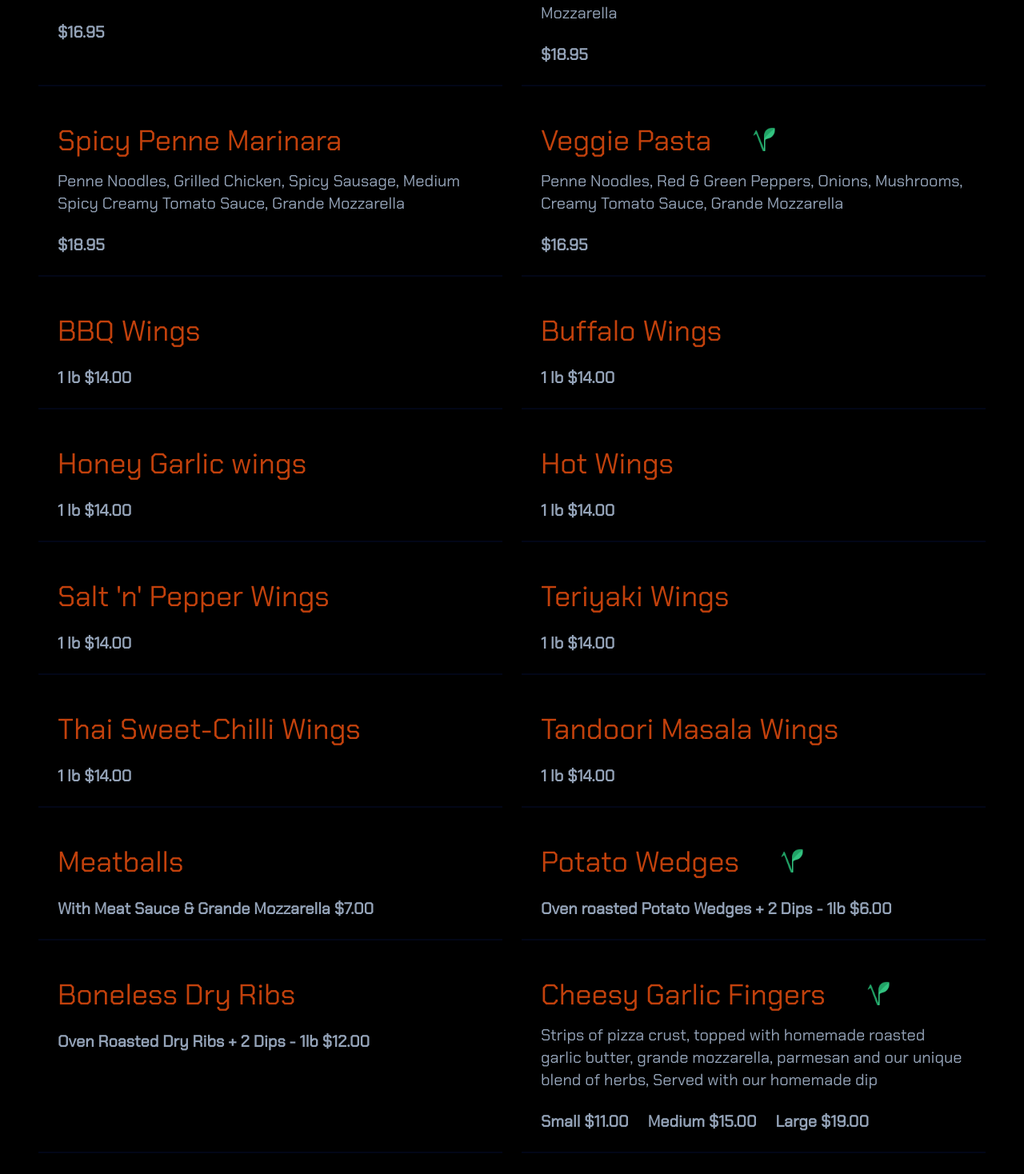
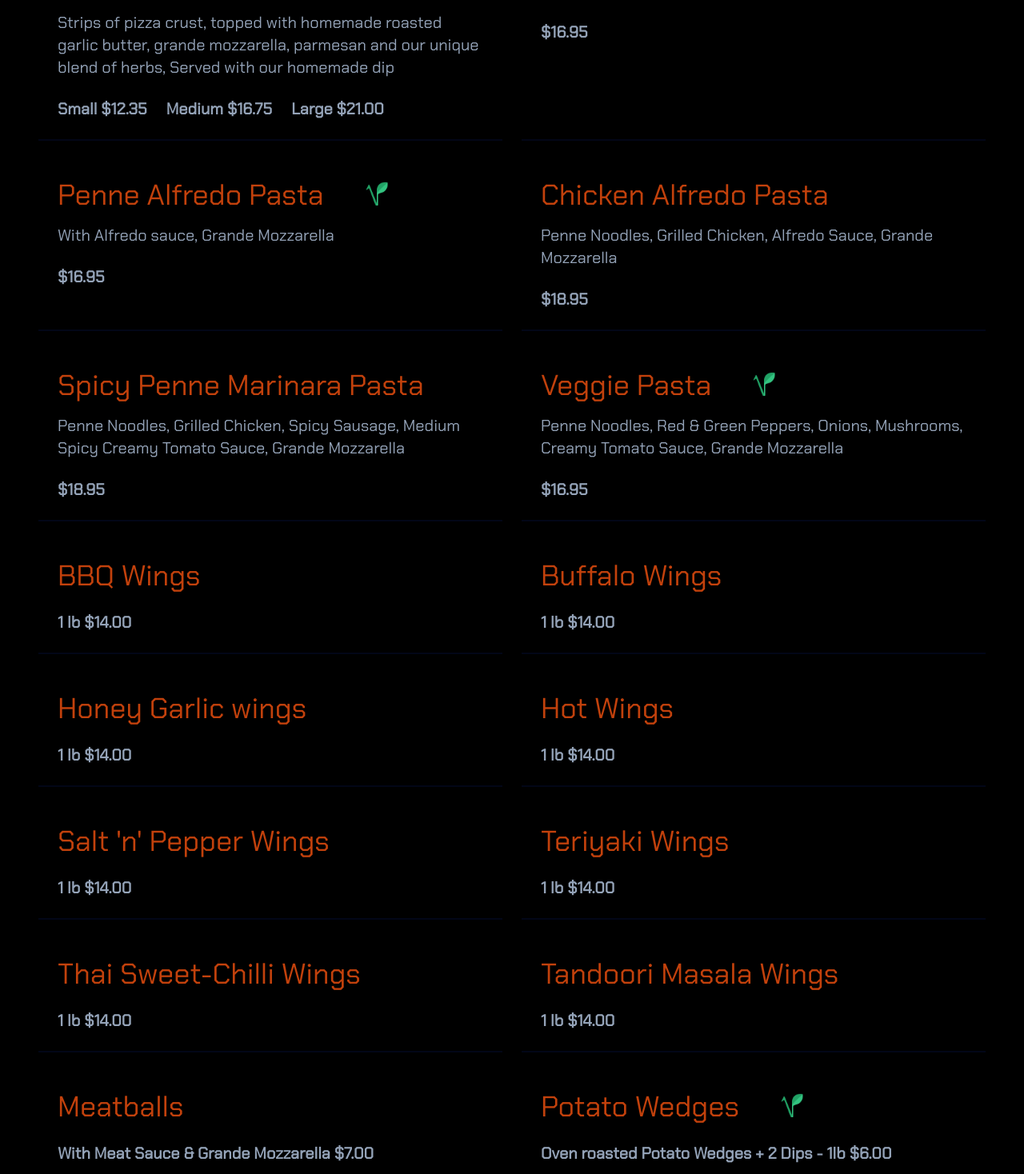
Before and after one commit to harjot85/best-bite, a React (Vite) app: page / in a window 1280 px wide. Shown: the part 6202-7670 px from the top of the page at 80% size. Built offline with nearby package versions, Linux system fonts and the light colour scheme.

Commit message:
Updated Menu Order and Pasta

```diff
--- a/src/components/menu/menu-item.tsx
+++ b/src/components/menu/menu-item.tsx
@@ -12,8 +12,6 @@ type MenuItem = {
   };
 };
 const MenuItem = ({ item }: MenuItem) => {
-  const {} = item;
-
   return (
     <div className="border-b-2 border-slate-800 md:border-slate-950 p-6 text-slate-400">
       <div className="text-2xl lg:text-4xl mb-4 flex space-x-12 items-start">
--- a/src/data/data.json
+++ b/src/data/data.json
@@ -813,6 +813,40 @@
         ]
       },
       {
+        "name": "Cheesy Garlic Fingers",
+        "classification": "vegetarian",
+        "category": "cheesy fingers",
+        "ingredients": [
+          "Strips of pizza crust",
+          "topped with homemade roasted garlic butter",
+          "grande mozzarella",
+          "parmesan and our unique blend of herbs",
+          "Served with our homemade dip"
+        ],
+        "sizes": [
+          { "name": "Small", "price": "$11.00" },
+          { "name": "Medium", "price": "$15.00" },
+          { "name": "Large", "price": "$19.00" }
+        ]
+      },
+      {
+        "name": "Cheesy Garlic Fingers with Bacon",
+        "classification": "meat",
+        "category": "cheesy fingers",
+        "ingredients": [
+          "Strips of pizza crust",
+          "topped with homemade roasted garlic butter",
+          "grande mozzarella",
+          "parmesan and our unique blend of herbs",
+          "Served with our homemade dip"
+        ],
+        "sizes": [
+          { "name": "Small", "price": "$12.35" },
+          { "name": "Medium", "price": "$16.75" },
+          { "name": "Large", "price": "$21.00" }
+        ]
+      },
+      {
         "name": "Lasagna",
         "classification": "meat",
         "category": "pasta",
@@ -820,14 +854,14 @@
         "sizes": [{ "name": "", "price": "$16.95" }]
       },
       {
-        "name": "Penne Alfredo",
-        "classification": "meat",
+        "name": "Penne Alfredo Pasta",
+        "classification": "vegetarian",
         "category": "pasta",
         "ingredients": ["With Alfredo sauce", "Grande Mozzarella"],
         "sizes": [{ "name": "", "price": "$16.95" }]
       },
       {
-        "name": "Chicken Alfredo",
+        "name": "Chicken Alfredo Pasta",
         "classification": "meat",
         "category": "pasta",
         "ingredients": [
@@ -839,7 +873,7 @@
         "sizes": [{ "name": "", "price": "$18.95" }]
       },
       {
-        "name": "Spicy Penne Marinara",
+        "name": "Spicy Penne Marinara Pasta",
         "classification": "meat",
         "category": "pasta",
         "ingredients": [
@@ -937,7 +971,10 @@
         "category": "side orders",
         "ingredients": [],
         "sizes": [
-          { "name": "Oven roasted Potato Wedges + 2 Dips - 1lb", "price": "$6.00" }
+          {
+            "name": "Oven roasted Potato Wedges + 2 Dips - 1lb",
+            "price": "$6.00"
+          }
         ]
       },
       {
@@ -949,40 +986,7 @@
           { "name": "Oven Roasted Dry Ribs + 2 Dips - 1lb", "price": "$12.00" }
         ]
       },
-      {
-        "name": "Cheesy Garlic Fingers",
-        "classification": "vegetarian",
-        "category": "cheesy fingers",
-        "ingredients": [
-          "Strips of pizza crust",
-          "topped with homemade roasted garlic butter",
-          "grande mozzarella",
-          "parmesan and our unique blend of herbs",
-          "Served with our homemade dip"
-        ],
-        "sizes": [
-          { "name": "Small", "price": "$11.00" },
-          { "name": "Medium", "price": "$15.00" },
-          { "name": "Large", "price": "$19.00" }
-        ]
-      },
-      {
-        "name": "Cheesy Garlic Fingers with Bacon",
-        "classification": "meat",
-        "category": "cheesy fingers",
-        "ingredients": [
-          "Strips of pizza crust",
-          "topped with homemade roasted garlic butter",
-          "grande mozzarella",
-          "parmesan and our unique blend of herbs",
-          "Served with our homemade dip"
-        ],
-        "sizes": [
-          { "name": "Small", "price": "$12.35" },
-          { "name": "Medium", "price": "$16.75" },
-          { "name": "Large", "price": "$21.00" }
-        ]
-      },
+
       {
         "name": "Garden Salad",
         "classification": "vegetarian",
```
